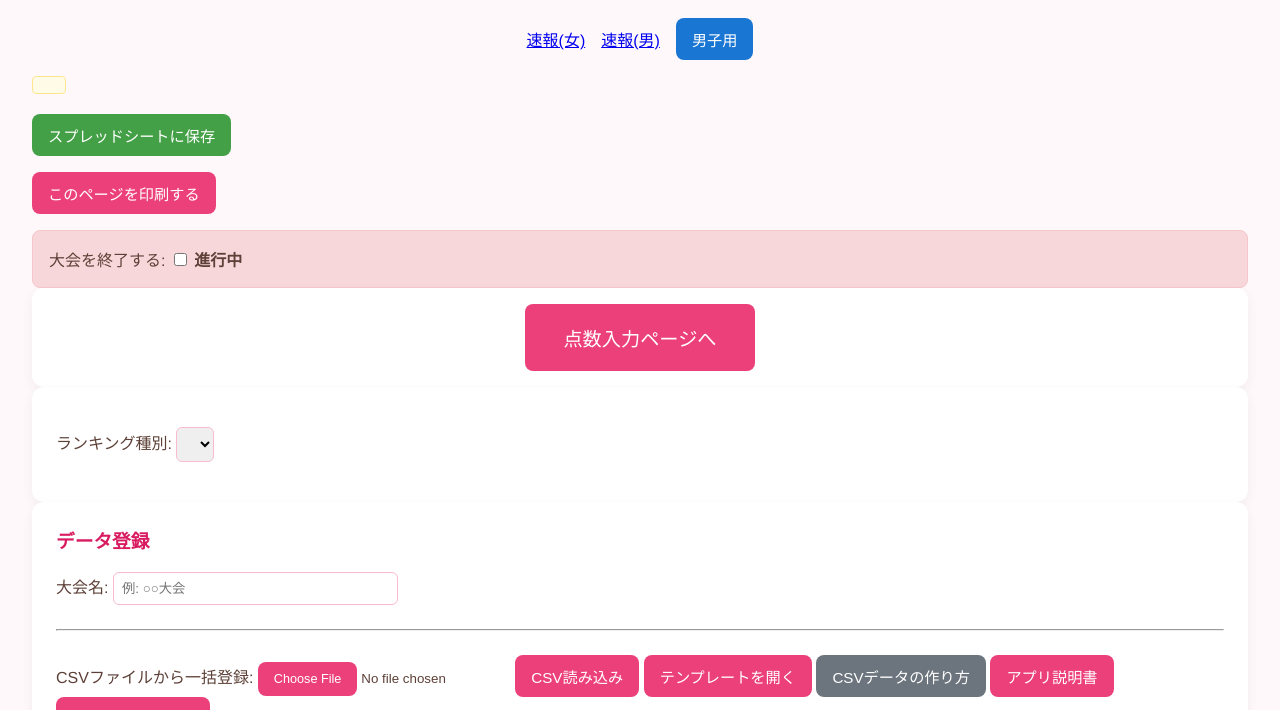
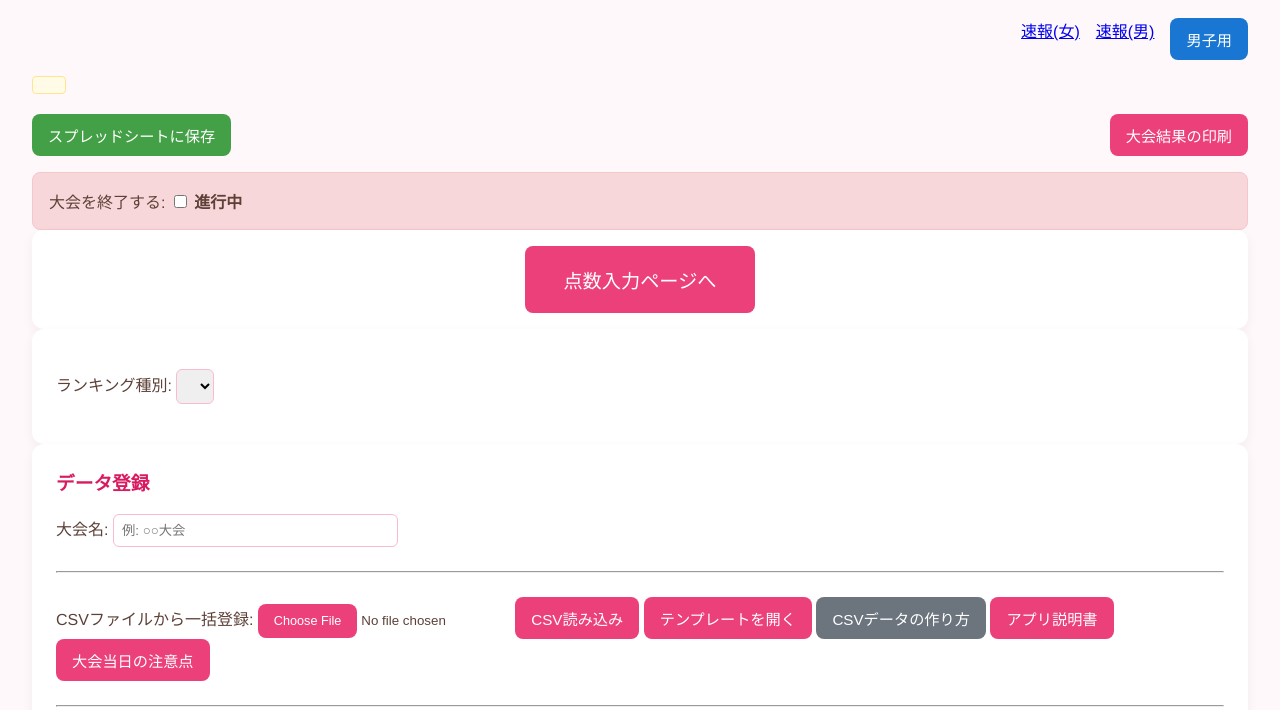
Before and after one commit to kkou777-dot/gss-app, a website: page index.html in a window 1280 px wide. Shown: the part 81-791 px from the top of the page. Drawn offline with nearby package versions, Linux system fonts and the light colour scheme.

Commit message:
UI調整: ヘッダーとボタンの配置を整理

```diff
--- a/index.html
+++ b/index.html
@@ -26,10 +26,13 @@
       /* ヘッダーコントロール */
       .header-controls {
         display: flex;
+        justify-content: space-between; /* 要素を両端に配置 */
         align-items: center;
-        justify-content: center;
+        width: 100%;
+      }
+      .header-controls .right-buttons {
+        display: flex;
         gap: 1em;
-        margin-bottom: 1em;
       }
 
       /* Pull to Refresh インジケーター */
@@ -84,20 +87,23 @@
 <header>
     <div id="pull-to-refresh-indicator">↓ 更新</div>
     <h1 id="competitionName">体操スコアシート (女子)</h1>
-    <div class="header-controls">
-        <a href="/viewer" target="_blank">速報(女)</a>
-        <a href="/viewer_men" target="_blank">速報(男)</a>
-        <button type="button" class="switch-gender-btn" onclick="location.href='index_men.html'">男子用</button>
+    <div class="header-controls" style="margin-bottom: 1em;">
+        <div></div> <!-- 左側のスペーサー -->
+        <div class="right-buttons">
+            <a href="/viewer" target="_blank">速報(女)</a>
+            <a href="/viewer_men" target="_blank">速報(男)</a>
+            <button type="button" class="switch-gender-btn" onclick="location.href='index_men.html'">男子用</button>
+        </div>
     </div>
 </header>
 
     <!-- サーバー接続状態の表示エリア -->
     <div id="connectionStatus" style="display: none; padding: 0.5em 1em; background-color: #fffbe6; border: 1px solid #ffe58f; border-radius: 4px; margin-bottom: 1em;"></div>
-    <div class="save-container" style="margin-bottom: 1em;">
+    <div class="save-container" style="margin-bottom: 1em; display: flex; justify-content: space-between; align-items: center;">
         <button id="saveButton">スプレッドシートに保存</button>
         <span id="saveStatus" style="color: green; font-weight: bold;"></span>
+        <button type="button" id="printBtn">大会結果の印刷</button>
     </div>
-    <button type="button" id="printBtn">このページを印刷する</button>
     <div style="margin-top: 1em; padding: 1em; border: 1px solid #f5c6cb; background-color: #f8d7da; border-radius: 8px;">
         <label for="finalizeToggle">大会を終了する:</label>
         <input type="checkbox" id="finalizeToggle">
```
Also changed, not shown: index_men.html (+14 -8 lines).
